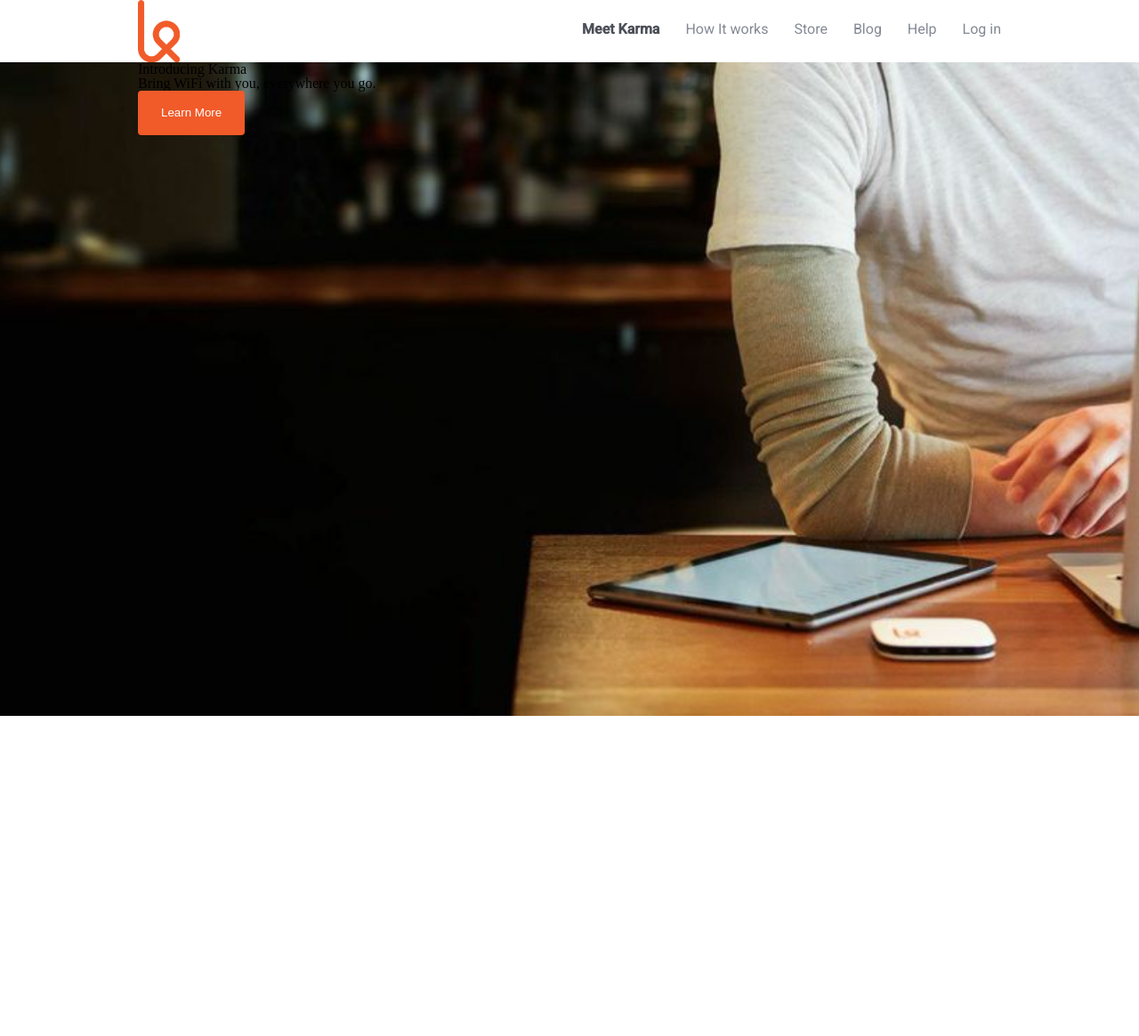
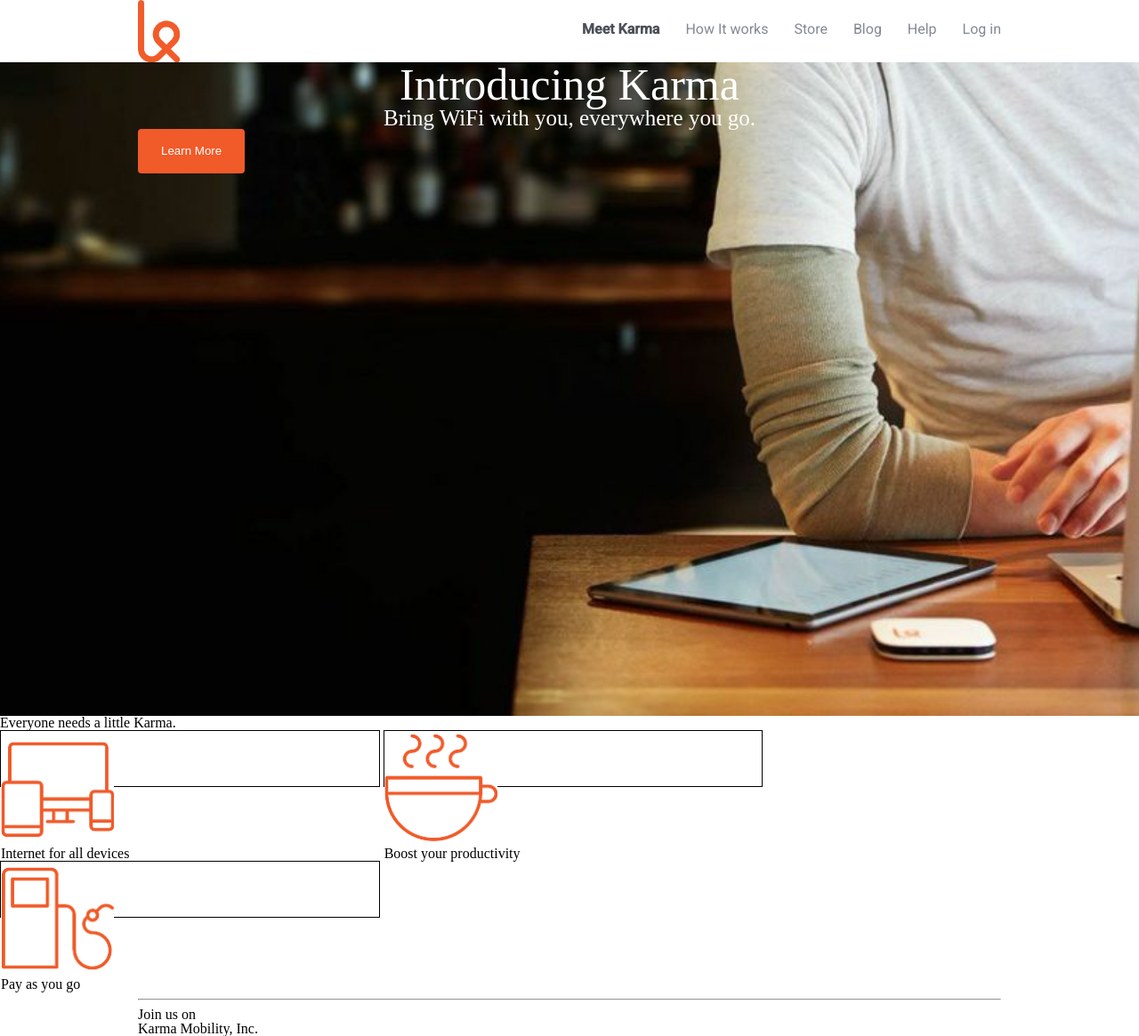
Before and after one commit to alexmhoule/Karma, a plain HTML site: page index.html in a window 1280 px wide. Shown: the whole page at 89% size. Before the commit the page ends 805 px from the top, so only its background shows below. Drawn offline with Linux system fonts and the light colour scheme.

Commit message:
break for night

```diff
--- a/css/styles.css
+++ b/css/styles.css
@@ -103,12 +103,26 @@ table {
 
 /* INTRODUCTION SECTION */
 
-.introduction{
+.introduction {
     background-image: url('../images/BG_IMG.jpeg');
     background-position: center bottom;
     background-repeat: no-repeat;
     background-size: cover;
     height: 45.938rem;
+}
+
+.introduction h1 {
+    font-size: 3.125rem;
+    color: white;
+    text-align: center;
+    font-weight: 300;
+}
+
+.introduction h3 {
+    font-size: 1.563rem;
+    color: white;
+    text-align: center;
+    font-weight: 300;
 }
 
 
@@ -125,3 +139,16 @@ table {
     width:9.688 rem;
     font-size: 1.125 rem;
 }
+
+
+/* THREE IMAGES */
+
+.devices li {
+    display: inline-block;
+    width: 33.3333333%;
+    /* styles to assist with debugging */
+    border: 1px solid black;
+    box-sizing: border-box;
+    height: 4em;
+
+}
--- a/index.html
+++ b/index.html
@@ -30,5 +30,43 @@
     </div>
 </section>
 
+<section>
+	<div>
+		<h2>Everyone needs a little Karma.</h2>
+		<ul class="devices">
+			<li>
+				<img src="images/devices.png" alt="Internet for all devices" width="127px" height="127px">
+				<div class="caption">
+					<h3>Internet for all devices</h3>
+				</div>
+			</li>
+			<li>
+				<img src="images/coffee.png" alt="Boost your productivity" width="127px" height="127px">
+				<div class="caption">
+					<h3>Boost your productivity</h3>
+				</div>
+			</li>
+			<li>
+				<img src="images/refill.png" alt="Pay as you go" width="127px" height="127px">
+				<div class="caption">
+					<h3>Pay as you go</h3>
+				</div>
+			</li>
+	</div>
+</section>
+
+<footer class="social">
+	<div class="content">
+		<hr>
+		<h5>Join us on</h5>
+		<ol>
+			<li></li>
+			<li></li>
+			<li></li>
+		</ol>
+		<span class="copy"> Karma Mobility, Inc.</span>
+	</div>
+</footer>
+
 </body>
 </html>
```
